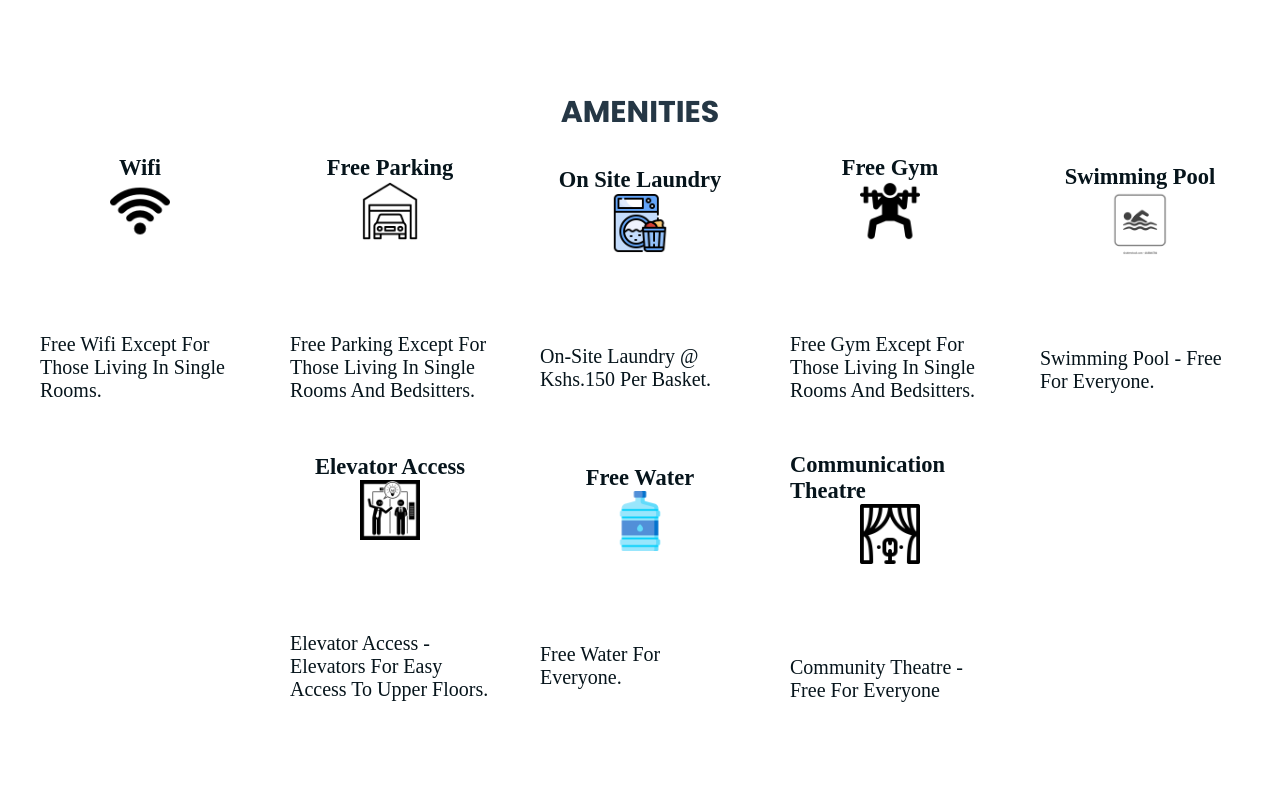
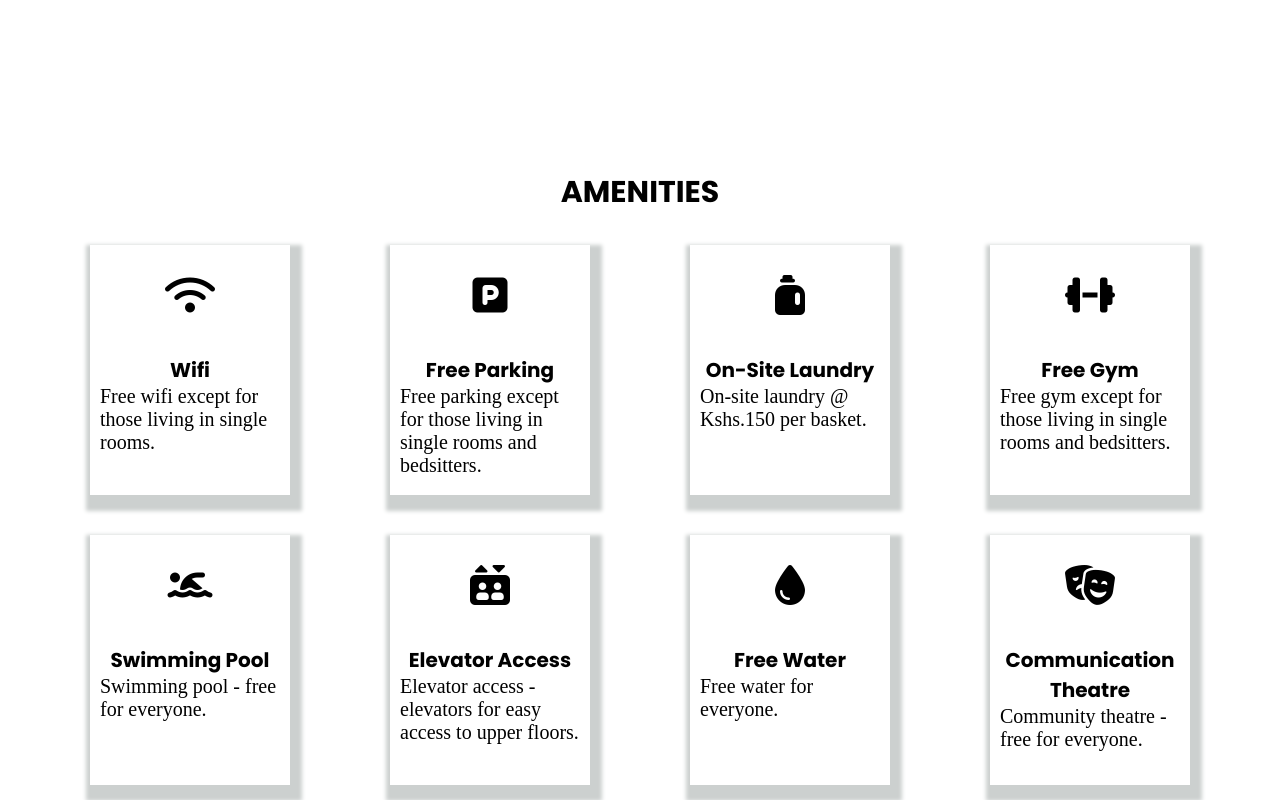
Before and after one commit to miriammugure/urban_haven, a website built with Vite: page index.html in a window 1280 px wide. Shown: the part 1520-2320 px from the top of the page. Built offline with nearby package versions, Linux system fonts and the light colour scheme; files whose address does not match are found by name; a web font is replaced by a local one.

Commit message:
update the new amenities section

```diff
--- a/index.html
+++ b/index.html
@@ -4,6 +4,7 @@
     <meta charset="UTF-8" />
     <meta name="viewport" content="width=device-width, initial-scale=1.0" />
     <link rel="stylesheet" href="style.css" />
+    <script src="https://kit.fontawesome.com/a65947ba2d.js" crossorigin="anonymous"></script>
     <title>Urban Haven Apartments</title>
   </head>
   <body>
@@ -68,150 +69,118 @@
     </div>
     <!-- amenities section -->
     <section class="amenities" id="AMENITIES">
-      <h2 class="amenities-title">amenities</h2>
+      <h2 class="amenities-main-title"> amenities</h2>
       <div class="amenities-box">
-        <div class="amenities-card-box">
-          <div class="amenities-description-text">
-            <h2 class="amenities-main-text">wifi</h2>
+        <div class="amenities-card">
+          <div class="card-img">
+            <i class="fa-solid fa-wifi"></i>
           </div>
-          <div class="amenities-card-image">
-            <img
-              src="Assets/wifi-signal.png"
-              alt="wifi signal"
-              class="amenities-card-image-image"
-            />
-          </div>
-          <div class="amenities-card-description">
-            <p class="amenities sub text">
+          <div class="card-details">
+          <h3 class="card-title"> Wifi</h3>
+
+            <p class="card-description">
               Free wifi except for those living in single rooms.
             </p>
           </div>
+
         </div>
+        <div class="amenities-card">
+          <div class="card-img">
+            <i class="fa-solid fa-square-parking"></i>
+          </div>
+          <div class="card-details">
+          <h3 class="card-title"> free parking</h3>
 
-        <div class="amenities-card-box">
-          <div class="amenities-description-text">
-            <h2 class="amenities-main-text">free parking</h2>
-          </div>
-          <div class="amenities-card-image">
-            <img
-              src="Assets/car parking.png"
-              alt="free parking"
-              class="amenities-card-image-image"
-            />
-          </div>
-          <div class="amenities-card-description">
-            <p class="amenities sub text">
+            <p class="card-description">
               Free parking except for those living in single rooms and
               bedsitters.
             </p>
           </div>
+
         </div>
+        <div class="amenities-card">
+          <div class="card-img">
+            <i class="fa-solid fa-jug-detergent"></i>
+          </div>
+          <div class="card-details">
+          <h3 class="card-title"> on-site laundry</h3>
 
-        <div class="amenities-card-box">
-          <div class="amenities-description-text">
-            <h2 class="amenities-main-text">on site laundry</h2>
-          </div>
-          <div class="amenities-card-image">
-            <img
-              src="Assets/laundry.png"
-              alt="laundry"
-              class="amenities-card-image-image"
-            />
-          </div>
-          <div class="amenities-card-description">
-            <p class="amenities sub text">
+            <p class="card-description">
               On-site laundry @ Kshs.150 per basket.
             </p>
           </div>
+
         </div>
+        <div class="amenities-card">
+          <div class="card-img">
+            <i class="fa-solid fa-dumbbell"></i>
+          </div>
+          <div class="card-details">
+          <h3 class="card-title"> free gym</h3>
 
-        <div class="amenities-card-box">
-          <div class="amenities-description-text">
-            <h2 class="amenities-main-text">free gym</h2>
-          </div>
-          <div class="amenities-card-image">
-            <img
-              src="Assets/gym.png"
-              alt="free gym "
-              class="amenities-card-image-image"
-            />
-          </div>
-          <div class="amenities-card-description">
-            <p class="amenities sub text">
+            <p class="card-description">
               Free gym except for those living in single rooms and bedsitters.
             </p>
           </div>
+
         </div>
+        <div class="amenities-card">
+          <div class="card-img">
+            <i class="fa-solid fa-person-swimming"></i>
+          </div>
+          <div class="card-details">
+          <h3 class="card-title">swimming pool</h3>
 
-        <div class="amenities-card-box">
-          <div class="amenities-description-text">
-            <h2 class="amenities-main-text">swimming pool</h2>
+            <p class="card-description">
+              Swimming pool - free for everyone.
+            </p>
           </div>
-          <div class="amenities-card-image">
-            <img
-              src="Assets/swimmimgpool.webp"
-              alt="swimming pool"
-              class="amenities-card-image-image"
-            />
+
+        </div>
+        <div class="amenities-card">
+          <div class="card-img">
+            <i class="fa-solid fa-elevator"></i>
           </div>
-          <div class="amenities-card-description">
-            <p class="amenities sub text">Swimming pool - free for everyone.</p>
-          </div>
-        </div>
+          <div class="card-details">
+          <h3 class="card-title">elevator access</h3>
 
-        <div class="amenities-card-box">
-          <div class="amenities-description-text">
-            <h2 class="amenities-main-text">elevator access</h2>
-          </div>
-          <div class="amenities-card-image">
-            <img
-              src="Assets/elevator access.png"
-              alt="elevator access"
-              class="amenities-card-image-image"
-            />
-          </div>
-          <div class="amenities-card-description">
-            <p class="amenities sub text">
+            <p class="card-description">
               Elevator access - elevators for easy access to upper floors.
             </p>
           </div>
+
+        </div>
+        <div class="amenities-card">
+          <div class="card-img">
+            <i class="fa-solid fa-droplet"></i>
+          </div>
+          <div class="card-details">
+          <h3 class="card-title">free water</h3>
+
+            <p class="card-description">
+              Free water for everyone.
+            </p>
+          </div>
+
         </div>
 
-        <div class="amenities-card-box">
-          <div class="amenities-description-text">
-            <h2 class="amenities-main-text">free water</h2>
+        <div class="amenities-card">
+          <div class="card-img">
+            <i class="fa-solid fa-masks-theater"></i>
           </div>
-          <div class="amenities-card-image">
-            <img
-              src="Assets/water.png"
-              alt="free water"
-              class="amenities-card-image-image"
-            />
+          <div class="card-details">
+          <h3 class="card-title">communication theatre</h3>
+
+            <p class="card-description">
+              Community theatre - free for everyone.
+            </p>
           </div>
-          <div class="amenities-card-description">
-            <p class="amenities sub text">Free water for everyone.</p>
-          </div>
+
         </div>
 
-        <div class="amenities-card-box">
-          <div class="amenities-description-text">
-            <h2 class="amenities-main-text">communication theatre</h2>
-          </div>
-          <div class="amenities-card-image">
-            <img
-              src="Assets/communication theatre.png"
-              alt="communication theatre"
-              class="amenities-card-image-image"
-            />
-          </div>
-          <div class="amenities-card-description">
-            <p class="amenities sub text">
-              Community theatre - free for everyone
-            </p>
-          </div>
-        </div>
       </div>
     </section>
+
     <!-- apartment section -->
     <section class="apartments" id="APARTMENTS">
       <div class="apartment-title">apartments</div>
--- a/style.css
+++ b/style.css
@@ -79,7 +79,7 @@ body {
 /* home styling */
 .home {
   /* background-color: var(--primary-color); */
-  height: 90vh;
+  height: 100vh;
   padding-top: 8rem;
   display: flex;
   flex-direction: column;
@@ -105,6 +105,7 @@ body {
 }
 .home-sub-text{
   font-weight: bold;
+  font-family: var(--primary-font);
   color: var(--para-color);
 }
 .home-sub-box {
@@ -193,59 +194,66 @@ body {
   color: var(--paragrapgh-color);
 }
 /* amenities section */
-.amenities {
+.amenities{
+  min-height: 100vh;
+  /* border: 2px solid #ff0000; */
   padding-top: 9rem;
-  display: flex;
-  /* z-index: 99; */
-  flex-direction: column;
-  /* background-color: var(--primary-color); */
 }
-.amenities-title {
-  /* padding-top: 2rem; */
-  text-align: center;
-  color: var(--background-color);
+.amenities-main-title{
+  font-family: var(--primary-font);
   text-transform: uppercase;
   font-size: 3rem;
+  text-align: center;
+  padding-bottom: 2rem;
+
+}
+.amenities-box{
+  display: grid;
+  grid-template-columns: auto auto auto auto;
+  justify-content: space-evenly;
+  column-gap: 2rem;
+  row-gap: 4rem;
+  flex-wrap: wrap;
+  padding: 1rem;
+}
+
+.amenities-card{
+  width: 20rem;
+  height: 25rem;
   /* border: 2px solid red; */
-  font-family: var(--primary-font);
-}
-.amenities-box {
-  display: flex;
-  justify-content: center;
-  flex-wrap: wrap;
-  gap: 5rem;
-  padding: 2rem;
-}
-.amenities-card-box {
-  width: 20rem;
   display: flex;
   flex-direction: column;
+  box-shadow: 4px 8px 4px 8px var(--secondary-color) ;
+  /* justify-content: center; */
   align-items: center;
-  justify-content: center;
-  color: var(--paragrapgh-color);
-  /* padding: 1.5rem; */
+  transition:  .3s ease-in;
 }
-.amenities-card-box:hover {
-  border: 2px solid var(--background-color);
+.amenities-card:hover{
+  margin: -9px;
 }
-/* .amenities-card-image {
-  width: 6rem;
-  border: 2px solid green;
-  border: 2px solid red;
-} */
-.amenities-card-image-image {
-  width: 6rem;
+.card-img{
+ height: 40%;
+ width: 100%;
+ font-size: 4rem;
+ display: flex;
+ justify-content: center;
+ align-items: center;
+
 }
-.amenities-description-text {
-  display: flex;
-  justify-content: center;
-  align-items: center;
+.card-details{
+ min-height:60%;
+  padding: 1rem;
+  /* border: 2px solid green; */
+  background-color: #fff;
+
+}
+.card-title{
+  font-size: 2rem;
+  font-family: var(--primary-font);
   text-transform: capitalize;
-  font-size: 1.5rem;
+  text-align: center;
 }
-.amenities-card-description {
-  text-transform: capitalize;
-  align-items: center;
+.card-description{
   font-size: 2rem;
 }
 /* apartment section */
@@ -268,7 +276,7 @@ body {
 }
 .apartment-box {
   display: flex;
-  justify-content: space-evenly;
+  /* justify-content: space-evenly; */
   justify-content: center;
   align-items: center;
   padding: 1rem;
```
